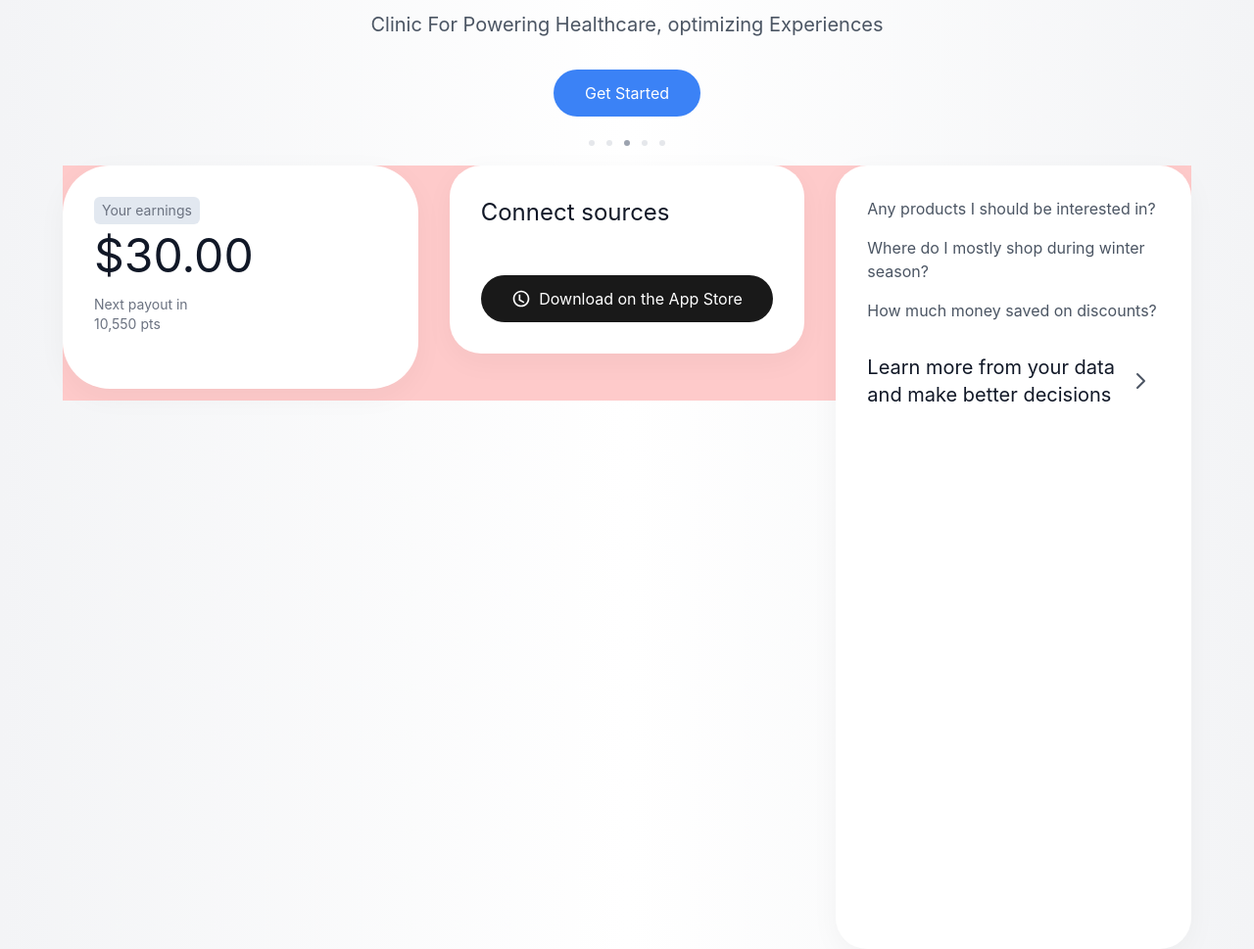
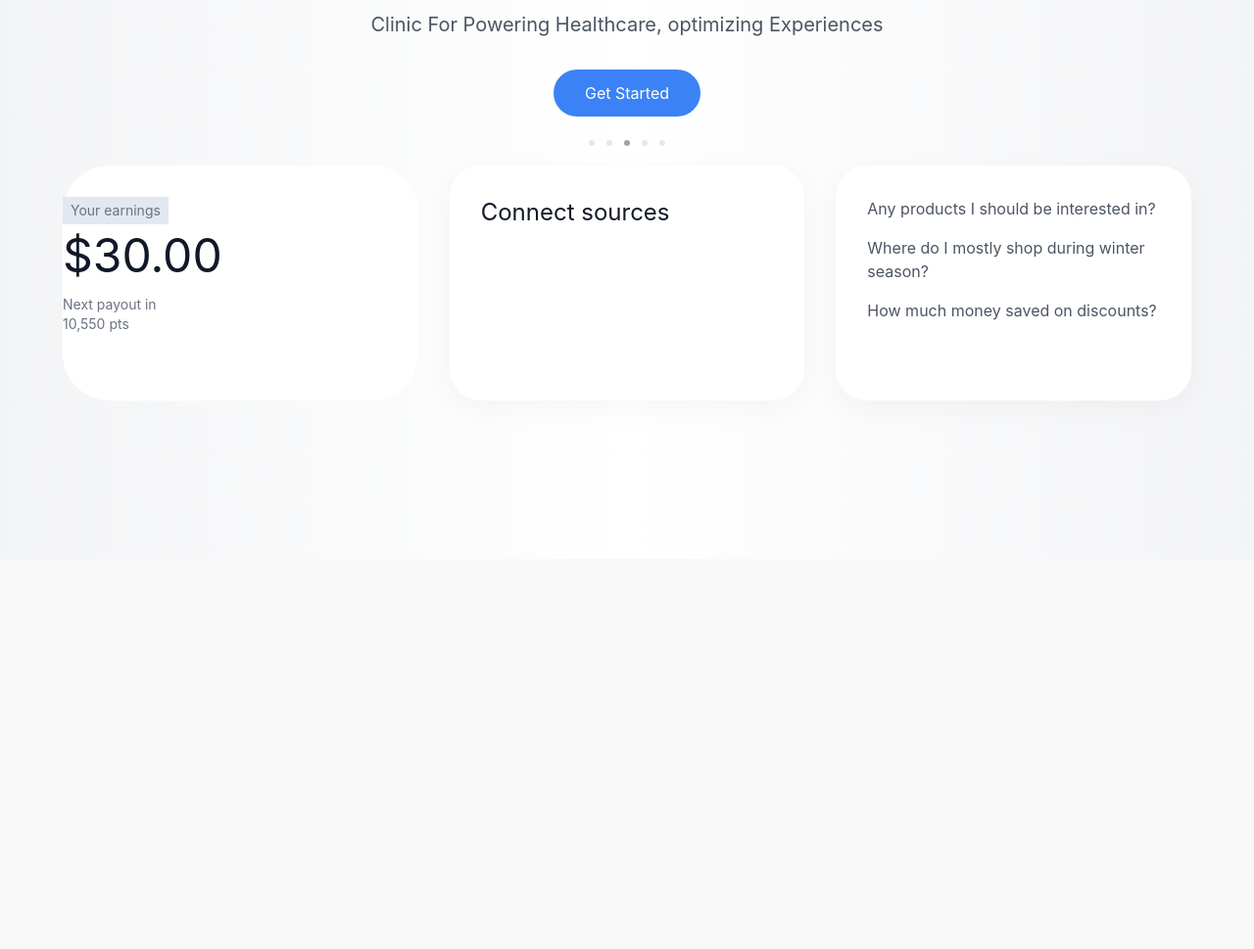
Before and after one commit to 0luv69/ClinicMng, a Django app: page / in a window 1280 px wide. Shown: the part 229-1198 px from the top of the page at 98% size. After the commit the page ends 568 px from the top, so only its background shows below. Run offline with Django 5.2, Linux system fonts and the light colour scheme.

Commit message:
tempates updated

```diff
--- a/clinic/templates/index.html
+++ b/clinic/templates/index.html
@@ -87,18 +87,38 @@
             <button class="w-1.5 h-1.5 rounded-full bg-gray-200" aria-label="Slide 4"></button>
             <button class="w-1.5 h-1.5 rounded-full bg-gray-200" aria-label="Slide 5"></button>
         </div>
+        <!-- Tailwind CSS with custom animation -->
+        <div class="absolute  right-36">
+            <i class="ripple animate-scale delay-[300ms]"></i>
+        </div>
+
+        <div class="absolute  left-36 top-32">
+            <i class="ripple animate-scale delay-[500ms]"></i>
+            <i class="ripple animate-scale delay-[600ms]"></i>
+        </div>
+        <div class="absolute  left-52 top-40">
+            <i class="ripple animate-scale delay-[500ms]"></i>
+            <i class="ripple animate-scale delay-[600ms]"></i>
+        </div>
+
 
         <!-- Cards Section -->
-        <div class="relative grid grid-cols-1 md:grid-cols-3 gap-8 max-w-6xl mx-auto bg-red-200 h-60">
+        <div class="relative grid grid-cols-1 md:grid-cols-3 gap-8 max-w-6xl mx-auto">
 
 
 
 
             <!-- Earnings Card -->
-            <div class="bg-white  rounded-6xl p-8 shadow-[0_8px_30px_rgb(0,0,0,0.04)] h-fit">
-                <h3 class="text-gray-500 text-sm mb-2 bg-slate-200 rounded-md inline-block py-1 px-2">Your earnings</h3>
+            <div class="bg-white relative rounded-6xl py-8 px-14  h-60 ">
+
+
+
+                <div>
+                    <h3 class="text-gray-500 text-sm mb-2 bg-slate-200 rounded-xl inline-block py-1 px-2">Your earnings
+                    </h3>
+
                     <div class="mb-4">
-                    <span class="text-5xl font-normal text-gray-900">$30.00</span>
+                        <span class="text-5xl  text-gray-900">$30.00</span>
                     </div>
                     <div class="text-sm text-gray-500 mb-6">
                         Next payout in<br>10,550 pts
@@ -107,9 +127,15 @@
 
                     </div>
                 </div>
+                <div class="absolute inset-2 rounded-4xl shadow-sm pointer-events-none"></div>
+                <div class="absolute inset-4 rounded-4xl shadow-sm pointer-events-none"></div>
+                <div class="absolute inset-6 rounded-4xl shadow-sm pointer-events-none"></div>
+                <div class="absolute inset-8 rounded-4xl shadow-md pointer-events-none"></div>
+
+            </div>
 
             <!-- Connect Sources Card -->
-            <div class="bg-white rounded-4xl p-8 shadow-[0_8px_30px_rgb(0,0,0,0.04)] h-fit">
+            <div class="bg-white rounded-4xl p-8 shadow-[0_8px_30px_rgb(0,0,0,0.04)] h-80">
                 <h2 class="text-2xl text-gray-900 font-normal mb-12">Connect sources</h2>
                 <div class="relative ">
                     <!-- Circular arrangement of icons -->
@@ -119,36 +145,32 @@
                         </div>
                     </div>
                 </div>
-                <div class="mt-8">
+                <!-- <div class="mt-8">
                     <button
-                        class="w-full py-3 px-6 bg-black/90 text-white rounded-full hover:bg-black/80 transition-colors flex items-center justify-center space-x-2">
-                        <svg viewBox="0 0 24 24" class="w-5 h-5" fill="white">
-                            <path
-                                d="M12 2C6.477 2 2 6.477 2 12s4.477 10 10 10 10-4.477 10-10S17.523 2 12 2zm0 18c-4.411 0-8-3.589-8-8s3.589-8 8-8 8 3.589 8 8-3.589 8-8 8zm-1-13v6l5 3-1 1.5-6-3.5V7h2z" />
-                        </svg>
-                        <span>Download on the App Store</span>
+                        class="w-fit py-2 px-8 bg-black/90 text-white rounded-full hover:bg-black/80 transition-colors flex items-center justify-center space-x-2">
+
+                        <span class=""> <span class="font-serif text-2xs">Download on the</span> <br>App Store</span>
                     </button>
-                </div>
+                </div> -->
             </div>
 
             <!-- Learn More Card -->
-            <div class="bg-white rounded-4xl p-8 shadow-[0_8px_30px_rgb(0,0,0,0.04)] h-svh">
+            <div class="bg-white rounded-4xl p-8 shadow-[0_8px_30px_rgb(0,0,0,0.04)] h-60 relative">
+                <div class="absolute  left-36 top-32">
+                    <i class="ripple animate-scale delay-[500ms]"></i>
+                    <i class="ripple animate-scale delay-[600ms]"></i>
+                </div>
+                <div class="absolute  left-52 top-40">
+                    <i class="ripple animate-scale delay-[300ms]"></i>
+                    <i class="ripple animate-scale delay-[200ms]"></i>
+                    <i class="ripple animate-scale delay-[100ms]"></i>
+                </div>
                 <div class="space-y-4 mb-8">
                     <p class="text-gray-600">Any products I should be interested in?</p>
                     <p class="text-gray-600">Where do I mostly shop during winter season?</p>
                     <p class="text-gray-600">How much money saved on discounts?</p>
                 </div>
-                <div class="flex items-center justify-between">
-                    <h3 class="text-xl text-gray-900">
-                        Learn more from your data and make better decisions
-                    </h3>
-                    <button class="p-2 hover:bg-gray-100 rounded-full transition-colors">
-                        <svg xmlns="http://www.w3.org/2000/svg" class="w-6 h-6 text-gray-600" fill="none"
-                            viewBox="0 0 24 24" stroke="currentColor">
-                            <path stroke-linecap="round" stroke-linejoin="round" stroke-width="2" d="M9 5l7 7-7 7" />
-                        </svg>
-                    </button>
-                </div>
+
             </div>
         </div>
 
```
Lines whose indentation alone changed are shown as unchanged.
